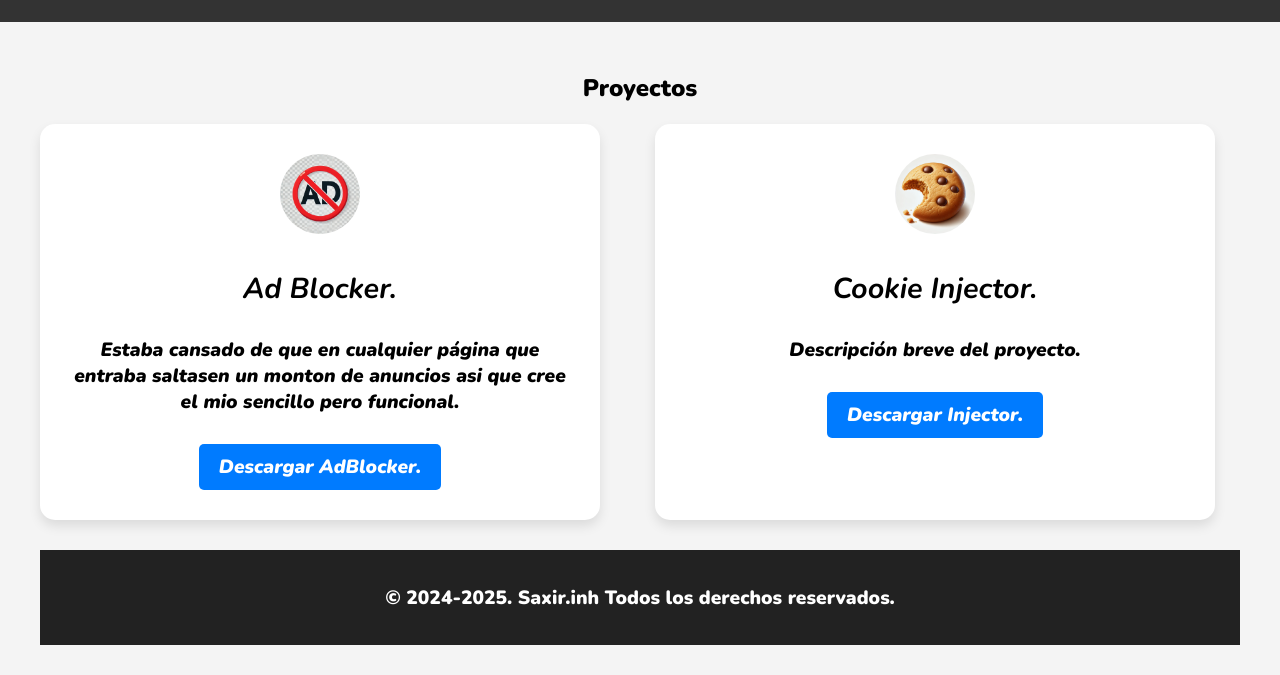
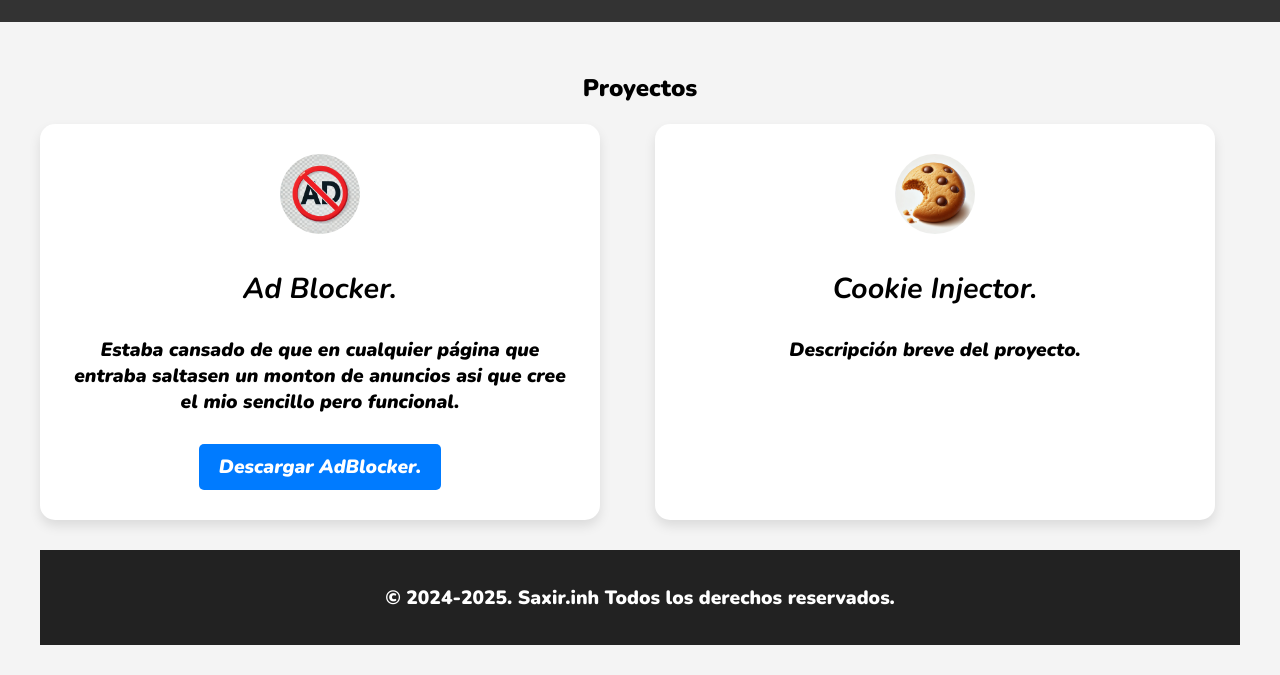
Before and after one commit to saxirBK/saxirBK.github.io, a plain HTML site: page index.html in a window 1280 px wide. Shown: the part 154-829 px from the top of the page. Drawn offline with nearby package versions, Linux system fonts and the light colour scheme.

Commit message:
First version 2.1

```diff
--- a/index.html
+++ b/index.html
@@ -28,7 +28,7 @@
                 <img src="assets/imgs/cokie.png" alt="Proyecto 2" class="small-image">
                 <h3>Cookie Injector.</h3>
                 <p>Descripción breve del proyecto.</p>
-                <a href="assets/desarollo.html" link>Descargar Injector.</a>
+                <link rel="Descargar Injector" href="assets/desarollo.html">
         </div>
     </div>
     <footer>
```
